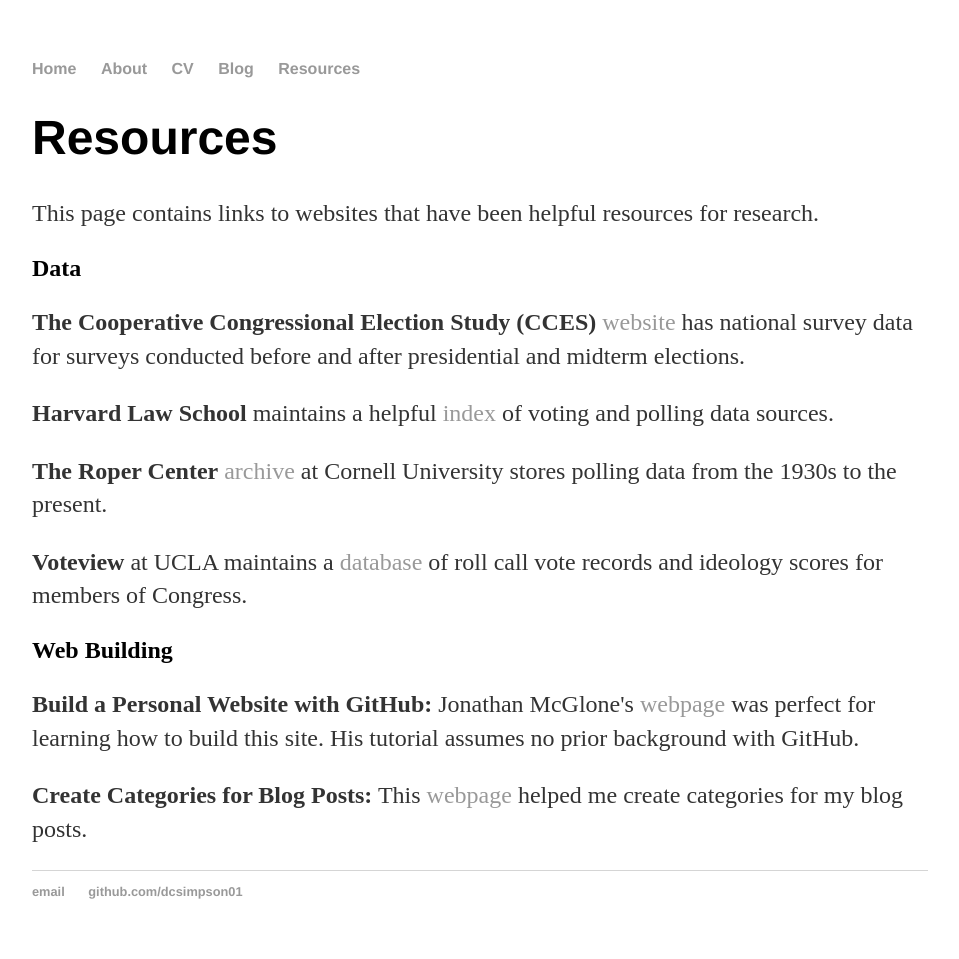
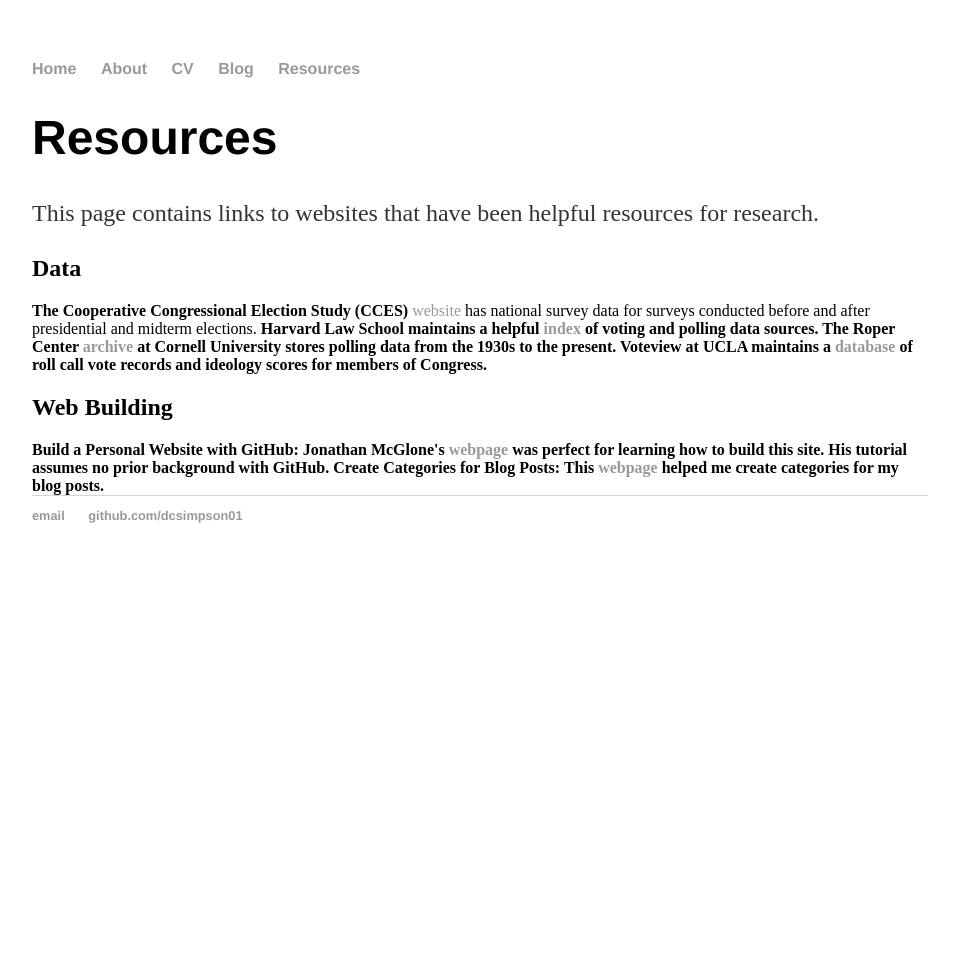
Before and after one commit to dcsimpson01/dcsimpson01.github.io, a Jekyll site: the page built from resources/index.html, in a window 1280 px wide. Shown: the whole page, without its empty margins (160-1119 px from the left). Built offline with Jekyll 4.4.1, drawn with Linux system fonts in a browser that asks for light colours; after the commit the page ends 900 px from its top, so only the background shows below that.

```diff
--- a/resources/index.html
+++ b/resources/index.html
@@ -9,13 +9,13 @@ title: Resources
 	<p> This page contains links to websites that have been helpful resources for research. </p>
 
 	<h2>Data</h2>
-	 <p><strong>The Cooperative Congressional Election Study (CCES)</strong> <a href="https://hls.harvard.edu/library/research/find-a-database/government-voting-polling-data/"> website</a> has national survey data for surveys conducted before and after presidential and midterm elections.</p>
-	 <p><strong>Harvard Law School</strong> maintains a helpful <a href="https://hls.harvard.edu/library/research/find-a-database/government-voting-polling-data/"> index</a> of voting and polling data sources.</p>
-         <p><strong>The Roper Center</strong> <a href="https://ropercenter.cornell.edu/polls/"> archive</a> at Cornell University stores polling data from the 1930s to the present.</p>
-	 <p><strong>Voteview</strong> at UCLA maintains a <a href="https://hls.harvard.edu/library/research/find-a-database/government-voting-polling-data/">database</a> of roll call vote records and ideology scores for members of Congress.</p>
+	 <strong>The Cooperative Congressional Election Study (CCES)</strong> <a href="https://hls.harvard.edu/library/research/find-a-database/government-voting-polling-data/"> website</a> has national survey data for surveys conducted before and after presidential and midterm elections.<b/><b/>
+	 <strong>Harvard Law School</strong> maintains a helpful <a href="https://hls.harvard.edu/library/research/find-a-database/government-voting-polling-data/"> index</a> of voting and polling data sources.<b/>
+	 <strong>The Roper Center</strong> <a href="https://ropercenter.cornell.edu/polls/"> archive</a> at Cornell University stores polling data from the 1930s to the present.<b/>
+	 <strong>Voteview</strong> at UCLA maintains a <a href="https://hls.harvard.edu/library/research/find-a-database/government-voting-polling-data/">database</a> of roll call vote records and ideology scores for members of Congress.<b/>
 
 	<h2>Web Building</h2>
-         <p><strong>Build a Personal Website with GitHub:</strong> Jonathan McGlone's <a href="http://jmcglone.com/guides/github-pages/"> webpage</a> was perfect for learning how to build this site. His tutorial assumes no prior background with GitHub.</p>
-	 <p><strong>Create Categories for Blog Posts:</strong> This <a href="https://blog.webjeda.com/jekyll-categories/"> webpage</a> helped me create categories for my blog posts.</p>
+         <strong>Build a Personal Website with GitHub:</strong> Jonathan McGlone's <a href="http://jmcglone.com/guides/github-pages/"> webpage</a> was perfect for learning how to build this site. His tutorial assumes no prior background with GitHub.<b/><b/>
+	 <strong>Create Categories for Blog Posts:</strong> This <a href="https://blog.webjeda.com/jekyll-categories/"> webpage</a> helped me create categories for my blog posts.<b/>
 
 	</div>
```
